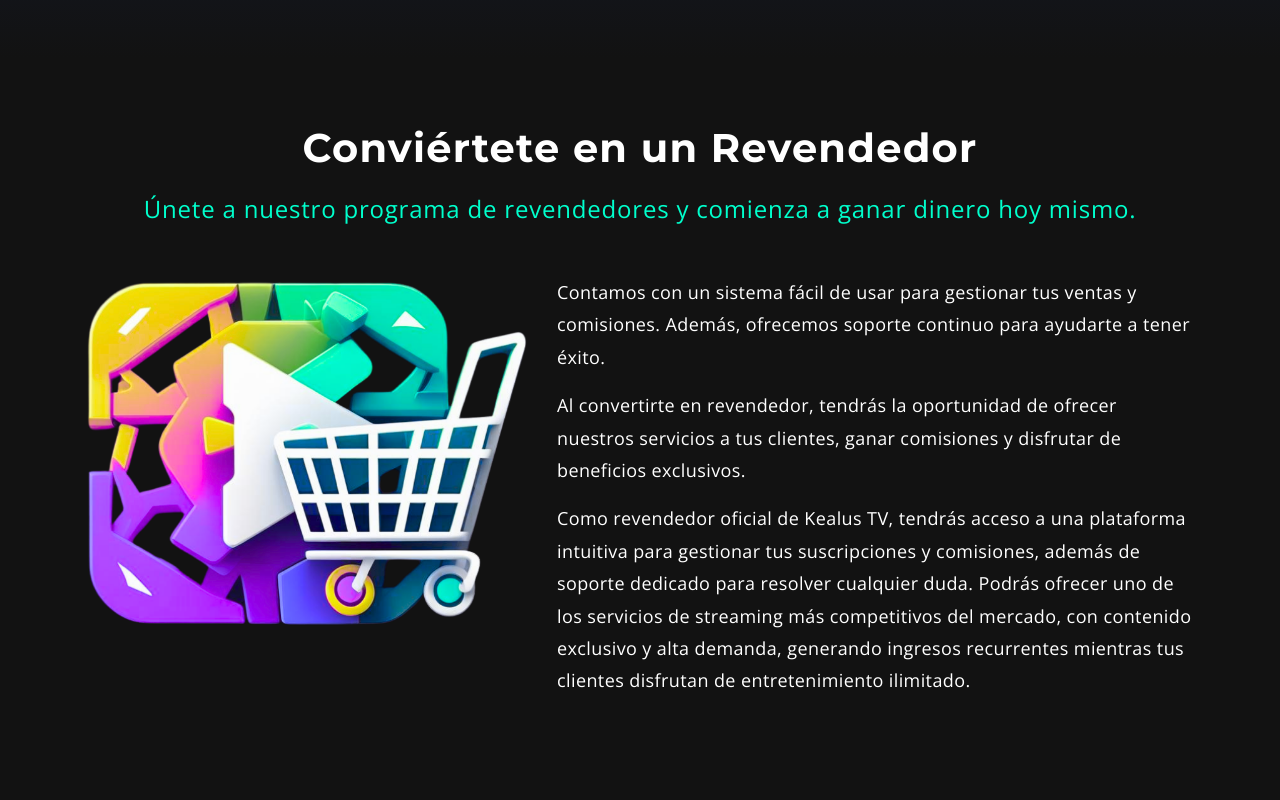
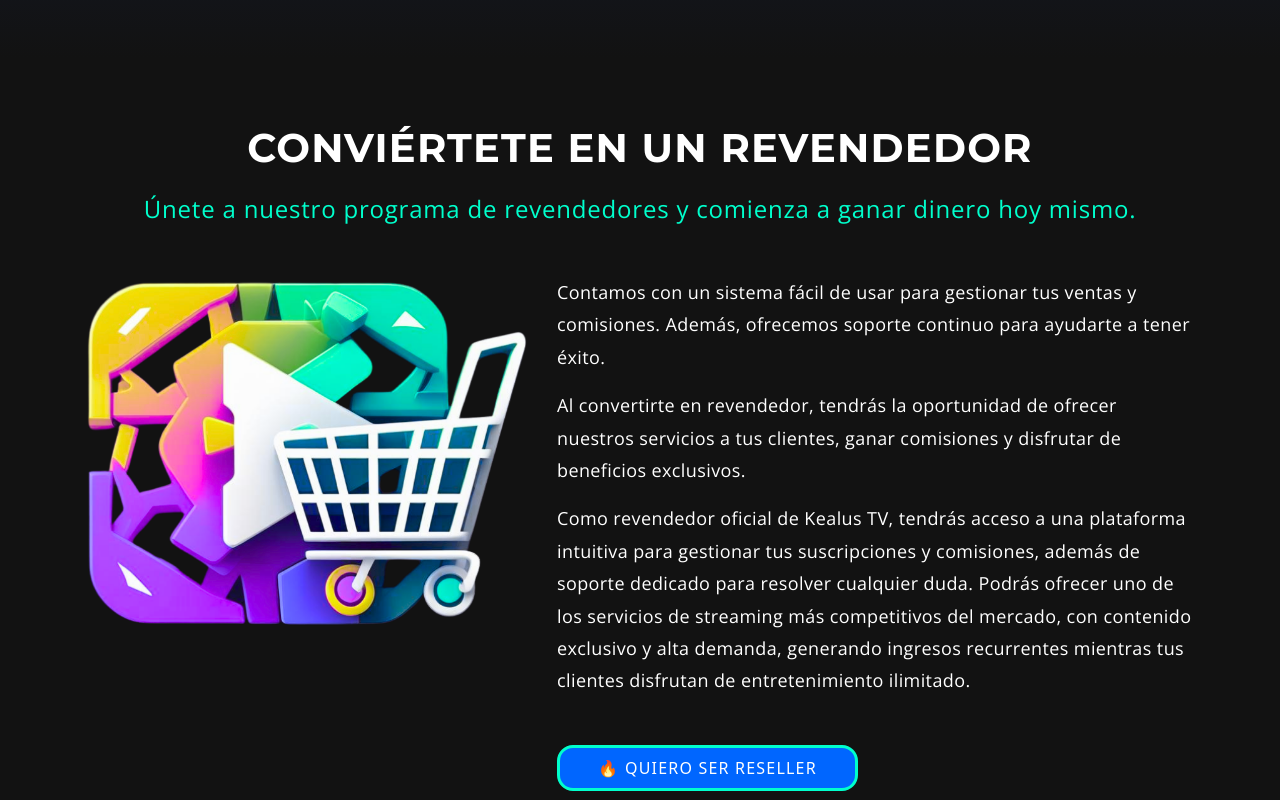
Before and after one commit to 4me7h/cl-streaming, a React (Create React App) app: page / in a window 1280 px wide. Shown: the part 3140-3940 px from the top of the page. Built offline with nearby package versions, Linux system fonts and the light colour scheme.

Commit message:
design: reseller

```diff
--- a/src/components/Reseller.js
+++ b/src/components/Reseller.js
@@ -12,7 +12,7 @@ const Reseller = () => {
                 <Row>
                     <Col md={12}>
                         <div className="reseller__header">
-                            <h2 className="text--subtitle text--white">Conviértete en un Revendedor</h2>
+                            <h2 className="text--subtitle text--white text-uppercase">Conviértete en un Revendedor</h2>
                             <h4 className="text--lead text--quaternary">
                                 Únete a nuestro programa de revendedores y comienza a ganar dinero hoy mismo.
                             </h4>
@@ -24,15 +24,18 @@ const Reseller = () => {
                         </div>
                     </Col>
                     <Col sm={12} lg={7}>
+                        <div className="reseller__content">
                             <p className="text--body text-white">
                                 Contamos con un sistema fácil de usar para gestionar tus ventas y comisiones. Además, ofrecemos soporte continuo para ayudarte a tener éxito.
                             </p>
                             <p className="text--body text-white">
                                 Al convertirte en revendedor, tendrás la oportunidad de ofrecer nuestros servicios a tus clientes, ganar comisiones y disfrutar de beneficios exclusivos.
                             </p>
-                        <p className='text--body text-white'>
+                            <p className='text--body text-white mb-5'>
                                 Como revendedor oficial de Kealus TV, tendrás acceso a una plataforma intuitiva para gestionar tus suscripciones y comisiones, además de soporte dedicado para resolver cualquier duda. Podrás ofrecer uno de los servicios de streaming más competitivos del mercado, con contenido exclusivo y alta demanda, generando ingresos recurrentes mientras tus clientes disfrutan de entretenimiento ilimitado.
                             </p>
+                            <a className="btn btn--primary" target="__blank" href="https://wa.me/+529991292603?text=Hola,%20estoy%20interesado%20en%20ser%20relleser%20de%20Kaelus">🔥 Quiero ser Reseller</a>
+                        </div>
                     </Col>
                 </Row>
             </Container>
--- a/src/styles/Reseller.scss
+++ b/src/styles/Reseller.scss
@@ -17,4 +17,15 @@
             margin-bottom: 0;
         }
     }
+    &__content {
+        margin: 0 auto 1rem;
+        text-align: center;
+        @include media('md') {
+            margin-bottom: 1.5rem;
+        }
+        @include media('lg') {
+            text-align: left;
+        }
+
+    }
 }
```
Lines whose indentation alone changed are shown as unchanged.
